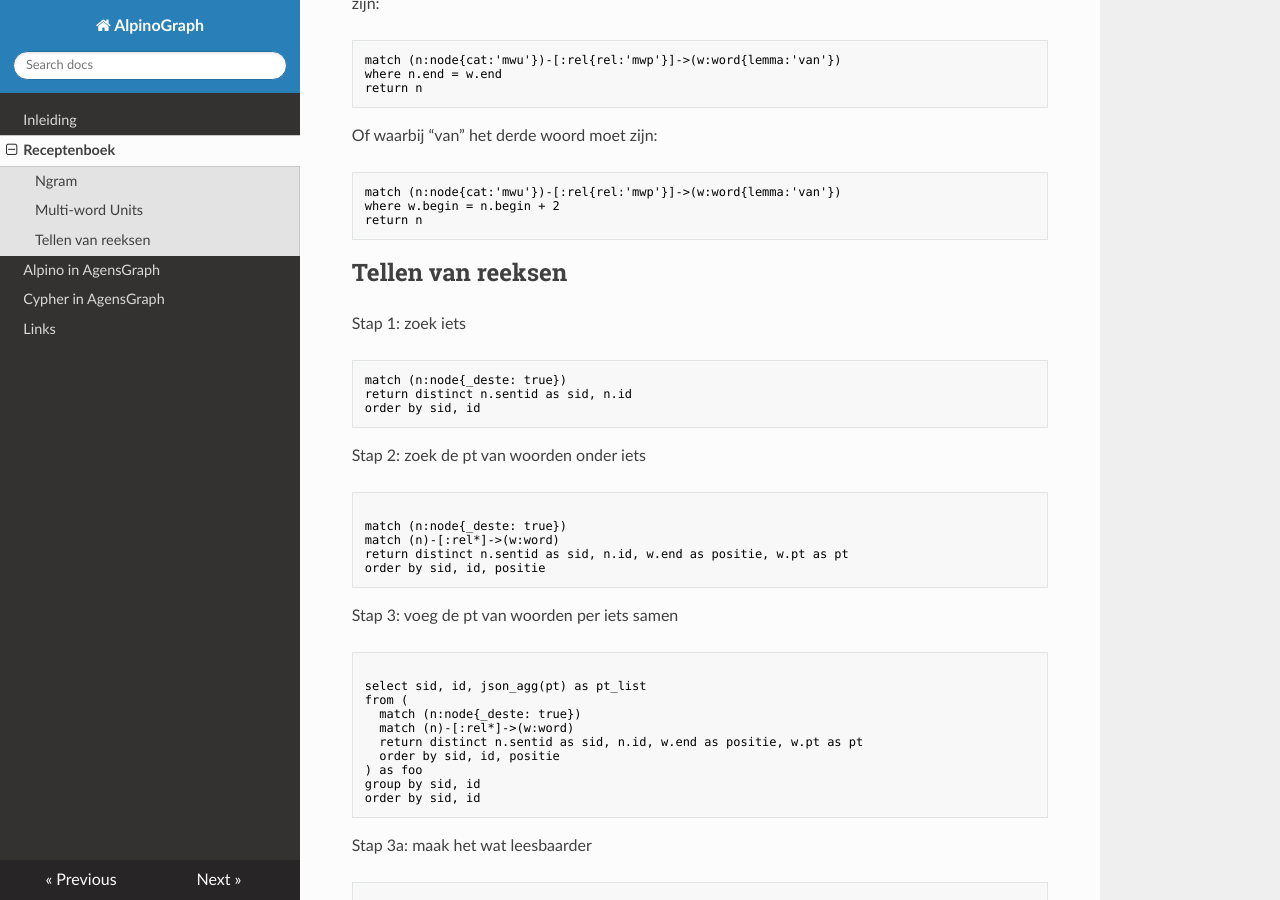
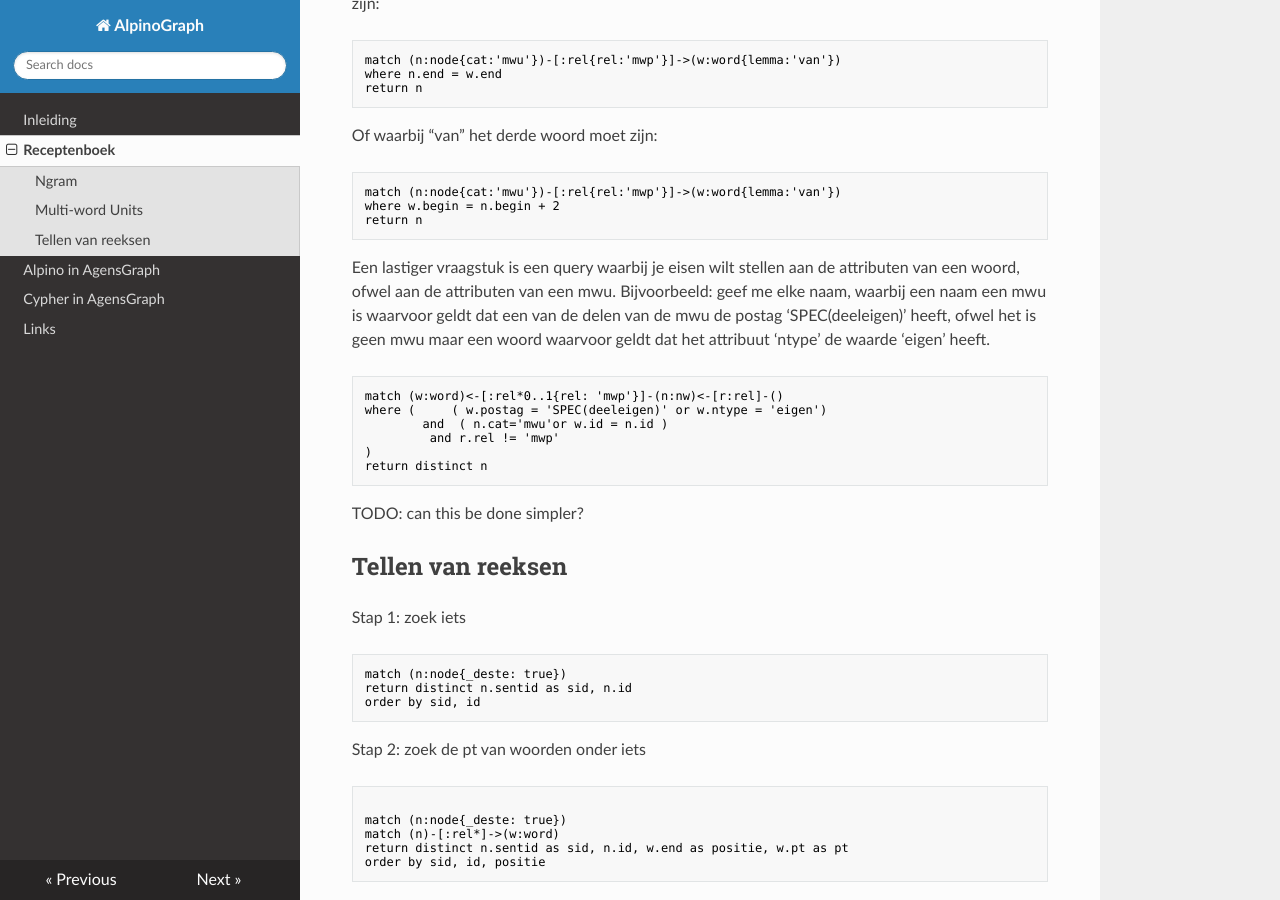
Before and after one commit to rug-compling/alpinograph-docs, an MkDocs documentation site: the page built from docs/recepten.md, in a window 1280 px wide and 900 px high, scrolled down 1276 px. Built offline with MkDocs 1.6.1, drawn with Linux system fonts in a browser that asks for light colours; nearby versions of some CDN libraries.

Commit message:
Update recepten.md
lastige query onderaan gedeelte over mwu, kan dit simpeler?

````diff
--- a/docs/recepten.md
+++ b/docs/recepten.md
@@ -65,6 +65,19 @@ match (n:node{cat:'mwu'})-[:rel{rel:'mwp'}]->(w:word{lemma:'van'})
 where w.begin = n.begin + 2
 return n
 ```
+
+Een lastiger vraagstuk is een query waarbij je eisen wilt stellen aan de attributen van een woord, ofwel aan de attributen van een mwu. Bijvoorbeeld: geef me elke naam, waarbij een naam een mwu is waarvoor geldt dat een van de delen van de mwu de postag 'SPEC(deeleigen)' heeft, ofwel het is geen mwu maar een woord waarvoor geldt dat het attribuut 'ntype' de waarde 'eigen' heeft.
+
+```text
+match (w:word)<-[:rel*0..1{rel: 'mwp'}]-(n:nw)<-[r:rel]-()
+where (     ( w.postag = 'SPEC(deeleigen)' or w.ntype = 'eigen')
+        and  ( n.cat='mwu'or w.id = n.id )
+         and r.rel != 'mwp'
+)
+return distinct n
+```
+TODO: can this be done simpler?
+
 
 
 ## Tellen van reeksen
````
